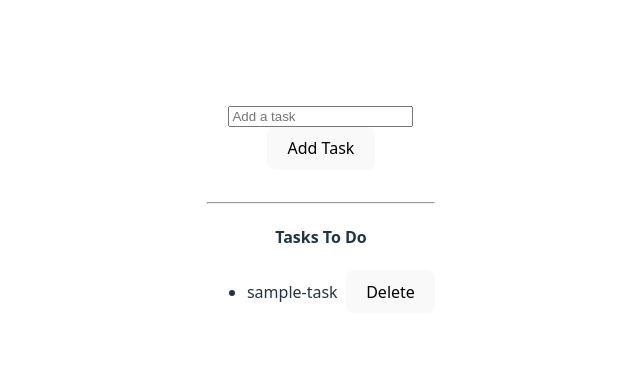
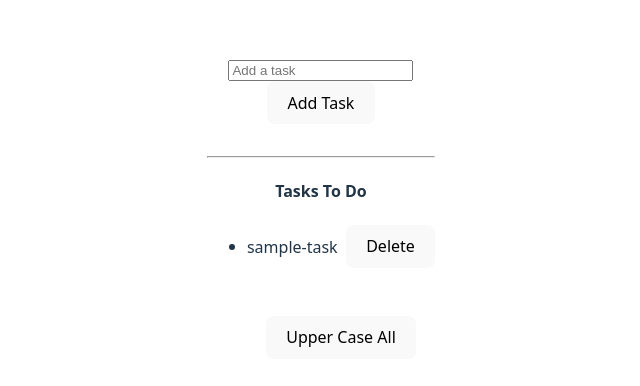
Before and after one commit to Manojdhage-git/React, a React (Vite) app in the folder React-2/: page / in a window 1280 px wide. Shown: the part 184-570 px from the top of the page, without its empty margins (319-959 px from the left). Built offline with nearby package versions, Linux system fonts and the light colour scheme.

Commit message:
Update All in array(UpperCase)

```diff
--- a/React-2/src/ToDoList.jsx
+++ b/React-2/src/ToDoList.jsx
@@ -23,6 +23,16 @@
 
     }
 
+    let upperCaseAll = () => {
+        setTodos((prevTodos) => {
+            return prevTodos.map((todo) => ({
+                ...todo,
+                task: todo.task.toUpperCase()
+            }));
+        });
+
+    }
+
     return (
         <div>
             <input placeholder="Add a task" value={newTodo} onChange={updateTadoValue}/>
@@ -43,6 +53,9 @@
                     <button onClick={()=>deleteTodo(todo.id)}>Delete</button>
                     </li>
                 ))}
+                <br />
+                <br />
+                <button onClick={upperCaseAll}>Upper Case All</button>
             </ul>
         </div>
     )
```
